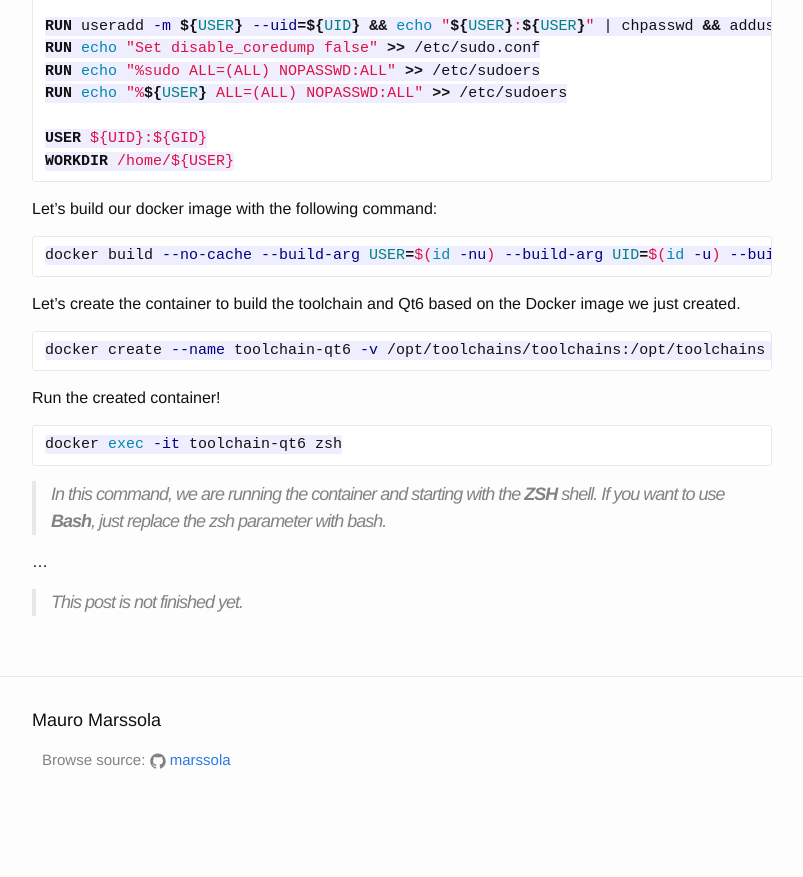
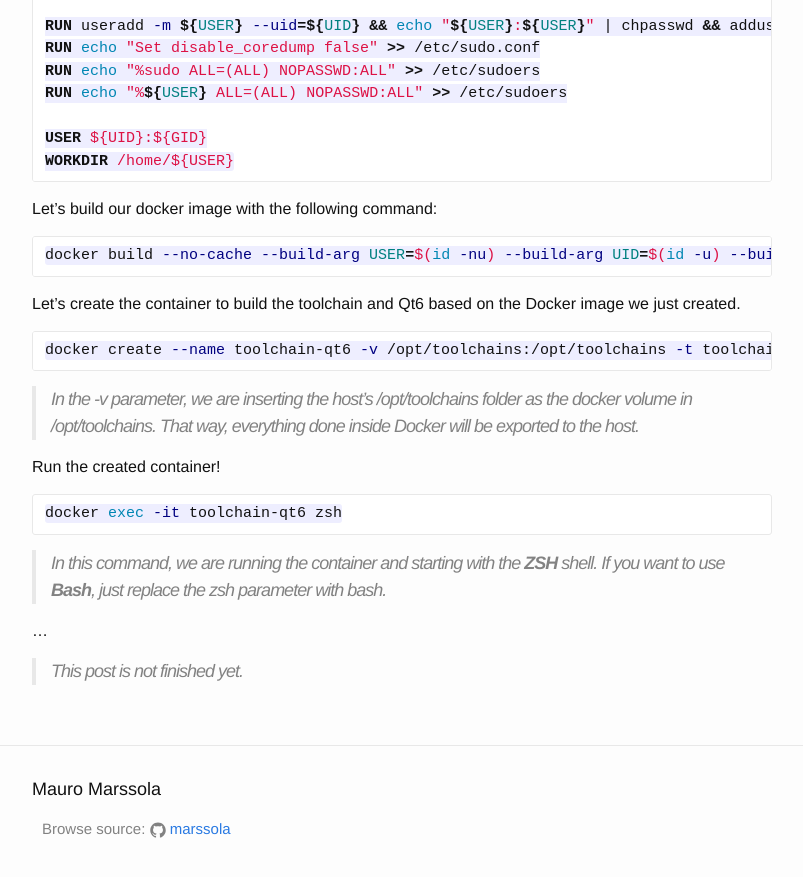
Before and after one commit to marssola/marssola.github.io, a Jekyll site: the page built from _posts/2021-07-19-qt6-cross-compiled-part1.md, in a window 1280 px wide and 900 px high, scrolled down 1171 px. Shown: the top 877 px of the window, without its empty margins (238-1041 px from the left). Built offline with Jekyll 4.4.1, drawn with Linux system fonts in a browser that asks for light colours; before the commit the page ends 2002 px from its top, so only the background shows below that.

Commit message:
Started the post with the build of the Docker image and container

````diff
--- a/_posts/2021-07-19-qt6-cross-compiled-part1.md
+++ b/_posts/2021-07-19-qt6-cross-compiled-part1.md
@@ -59,8 +59,10 @@ docker build --no-cache --build-arg USER=$(id -nu) --build-arg UID=$(id -u) --bu
 Let's create the container to build the toolchain and Qt6 based on the Docker image we just created.
 
 ```bash
-docker create --name toolchain-qt6 -v /opt/toolchains/toolchains:/opt/toolchains -t toolchains:latest
+docker create --name toolchain-qt6 -v /opt/toolchains:/opt/toolchains -t toolchains:latest
 ```
+
+>In the -v parameter, we are inserting the host's /opt/toolchains folder as the docker volume in /opt/toolchains. That way, everything done inside Docker will be exported to the host.
 
 Run the created container!
 
````
